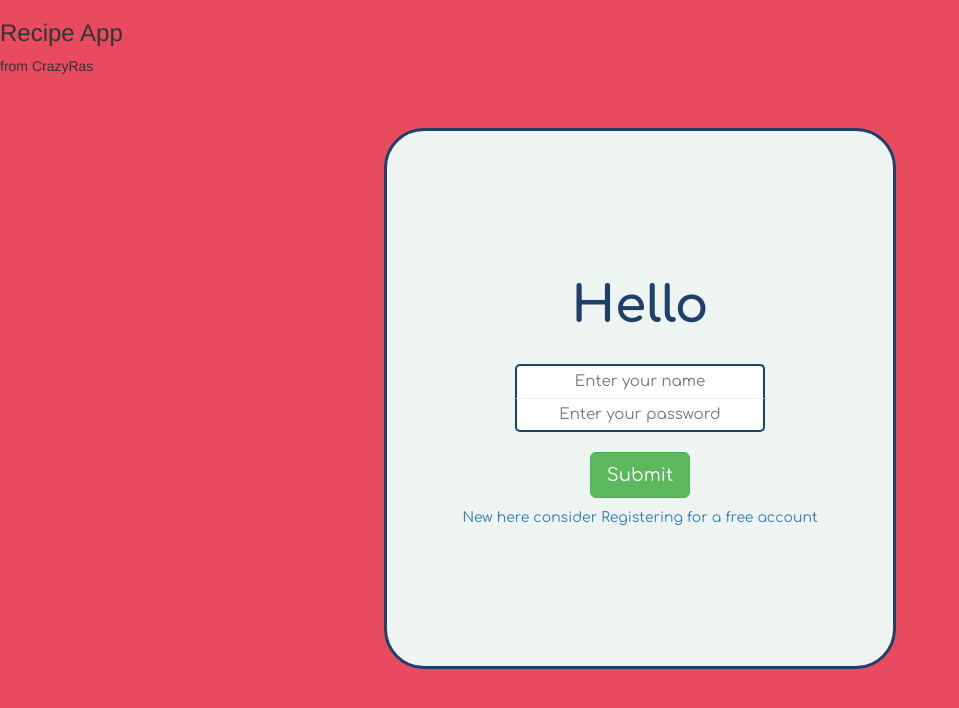
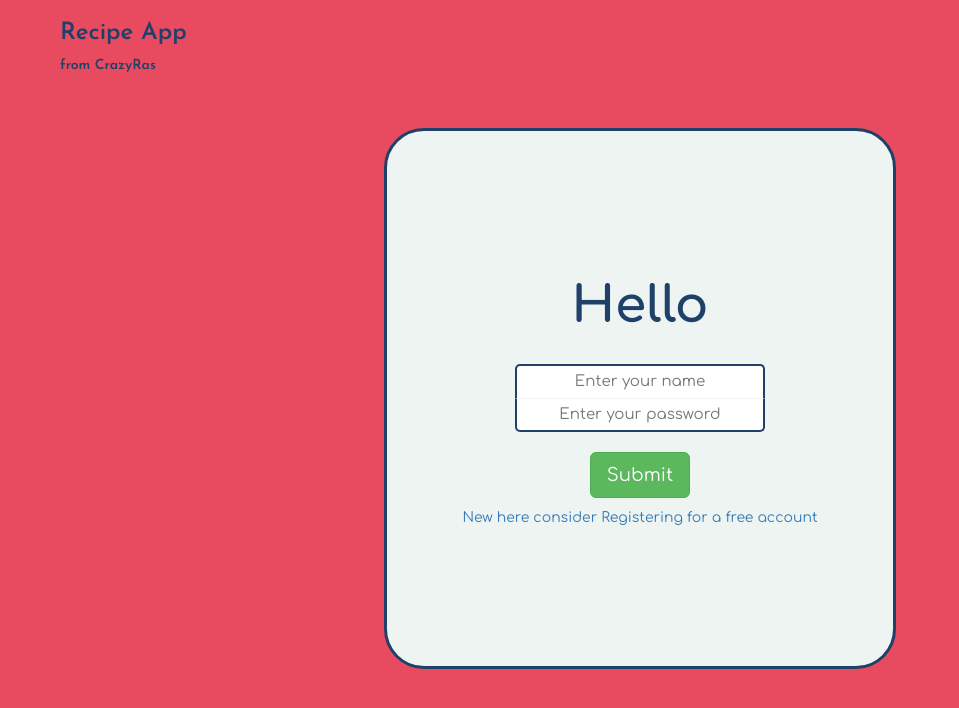
Before and after one commit to rasna-skumar1306/reciepe-Reactjs, a React (Create React App) app: page / in a window 1280 px wide. Shown: the top 708 px of the page, without its empty margins (0-959 px from the left). Built offline with nearby package versions, Linux system fonts and the light colour scheme.

Commit message:
styled the logo component

```diff
--- a/public/style.css
+++ b/public/style.css
@@ -1,3 +1,12 @@
+.logo{
+    color:#1f4068;
+    padding-left: 6rem;
+    font-family: 'Josefin Sans', sans-serif;
+    font-weight: 600;
+}
+.logohead{
+    margin-bottom: 0px;
+}
 .hello{
     color:#1f4068;
     font-weight: 700;
```
